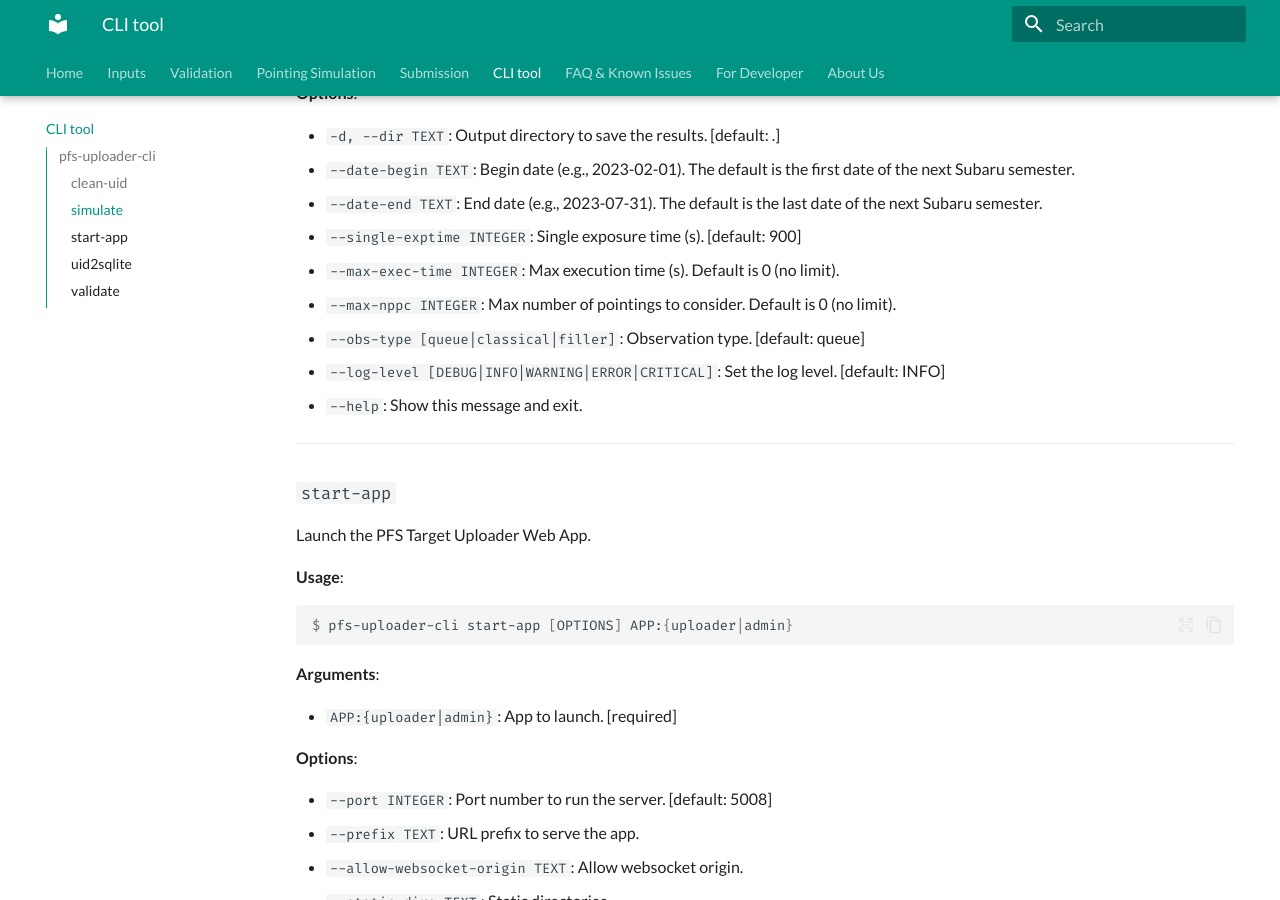
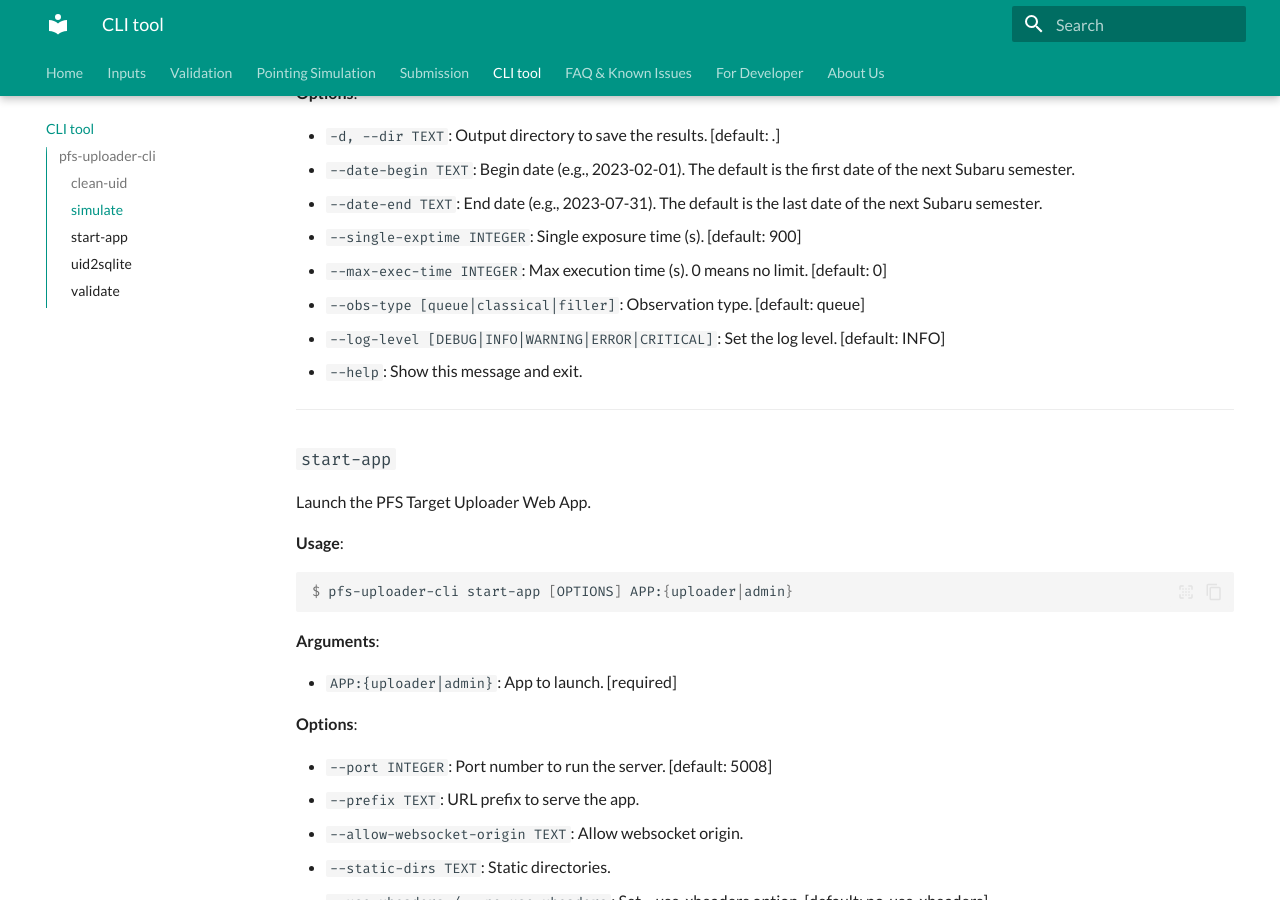
Before and after one commit to Subaru-PFS/spt_target_uploader, an MkDocs documentation site: the page built from docs/docs/cli.md, in a window 1280 px wide and 900 px high, scrolled down 1704 px. Built offline with MkDocs 1.6.1 and Material for MkDocs 9.7.7, drawn with Linux system fonts in a browser that asks for light colours.

Commit message:
update doc for the CLI tools

```diff
--- a/docs/docs/cli.md
+++ b/docs/docs/cli.md
@@ -78,8 +78,7 @@ $ pfs-uploader-cli simulate [OPTIONS] INPUT_LIST
 * `--date-begin TEXT`: Begin date (e.g., 2023-02-01). The default is the first date of the next Subaru semester.
 * `--date-end TEXT`: End date (e.g., 2023-07-31). The default is the last date of the next Subaru semester.
 * `--single-exptime INTEGER`: Single exposure time (s).  [default: 900]
-* `--max-exec-time INTEGER`: Max execution time (s). Default is 0 (no limit).
-* `--max-nppc INTEGER`: Max number of pointings to consider. Default is 0 (no limit).
+* `--max-exec-time INTEGER`: Max execution time (s). 0 means no limit.  [default: 0]
 * `--obs-type [queue|classical|filler]`: Observation type.  [default: queue]
 * `--log-level [DEBUG|INFO|WARNING|ERROR|CRITICAL]`: Set the log level.  [default: INFO]
 * `--help`: Show this message and exit.
```
Also changed, not shown: 1 other file.
